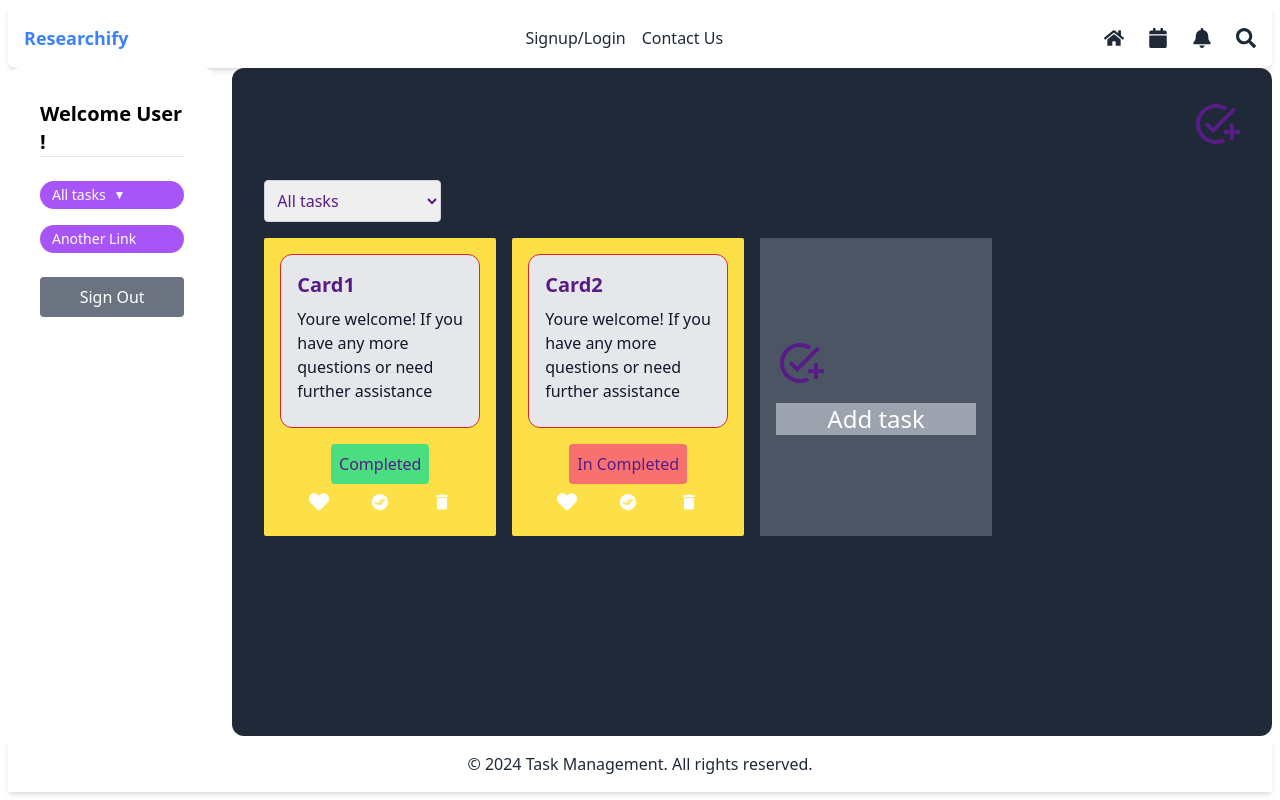
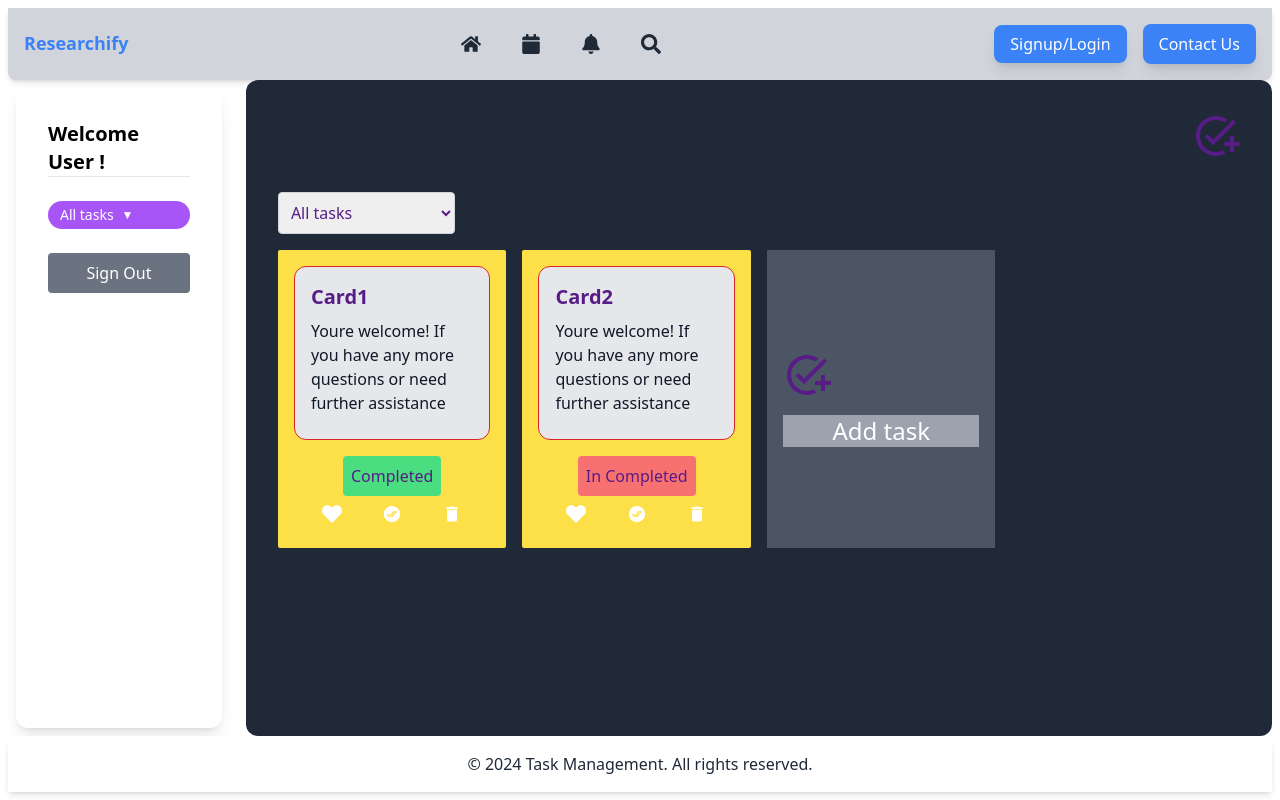
Before and after one commit to Ayushkumarsinghyogesh/Researchify_task_mananger, a React (Create React App) app in the folder frontend/: page / in a window 1280 px wide. Built offline with nearby package versions, Linux system fonts and the light colour scheme.

Commit message:
sidebar customization

```diff
--- a/frontend/src/components/Home/Sidebar.jsx
+++ b/frontend/src/components/Home/Sidebar.jsx
@@ -2,7 +2,7 @@ import React, { useState } from 'react';
 import { Link } from 'react-router-dom';
 
 const Sidebar = () => {
-  const [isOpen, setIsOpen] = useState(false); // State to manage dropdown visibility
+  const [isOpen, setIsOpen] = useState(false);
 
   const data = [
     {
@@ -13,11 +13,6 @@ const Sidebar = () => {
         { title: "Completed Task", link: '/completedTasks' },
         { title: "Incompleted Tasks", link: '/incompleteTasks' },
       ],
-    },
-    // Other main links without dropdowns
-    {
-      title: "Another Link",
-      link: '/anotherLink',
     },
   ];
 
@@ -38,7 +33,7 @@ const Sidebar = () => {
             >
               {item.title}
               {item.dropdown && (
-                <span className='ml-2 text-xs'>{isOpen ? '▲' : '▼'}</span> // Arrow indicator
+                <span className='ml-2 text-xs'>{isOpen ? '▲' : '▼'}</span>
               )}
             </Link>
             {item.dropdown && isOpen && (
--- a/frontend/src/components/Navbar/Navbar.jsx
+++ b/frontend/src/components/Navbar/Navbar.jsx
@@ -4,16 +4,12 @@ import { FaHome, FaCalendar, FaBell, FaSearch } from 'react-icons/fa';
 
 const Navbar = ({ onContactClick }) => {
   return (
-    <nav className='bg-white p-4 flex justify-between items-center shadow-md rounded-b-lg'>
-      <Link to="/" className='text-blue-500 text-lg font-bold'>Researchify</Link>
-      <div>
-        <Link to="/signup" className='text-gray-800 mx-4 hover:text-blue-500'>Signup/Login</Link>
-        <button onClick={onContactClick} className='text-gray-800 hover:text-blue-500'>
-          Contact Us
-        </button>
-      </div>
+    <nav className='bg-gray-300 p-4 flex justify-between items-center shadow-md rounded-b-lg p-2'>
+      <Link to="/" className='text-blue-500 text-lg font-bold animate-bounce'>
+        Researchify
+      </Link>
 
-      <div className='flex space-x-6'>
+      <div className='flex space-x-6 gap-4'>
         <a href="/" className='text-gray-800 hover:text-purple-500 transition-transform duration-300 transform hover:scale-125'>
           <FaHome className='text-xl' />
         </a>
@@ -27,6 +23,19 @@ const Navbar = ({ onContactClick }) => {
           <FaSearch className='text-xl' />
         </a>
       </div>
+
+      <div className='flex items-center'>
+        <div>
+          <Link to="/signup" className='bg-blue-500 text-white px-4 py-2 rounded-lg shadow-lg hover:bg-blue-700 transition-colors duration-300'>
+            Signup/Login
+          </Link>
+        </div>
+        <div>
+          <button onClick={onContactClick} className='ml-4 bg-blue-500 text-white px-4 py-2 rounded-lg shadow-lg hover:bg-blue-700 transition-colors duration-300'>
+            Contact Us
+          </button>
+        </div>
+      </div>
     </nav>
   );
 };
--- a/frontend/src/pages/Home.jsx
+++ b/frontend/src/pages/Home.jsx
@@ -20,7 +20,7 @@ const Home = () => {
     <div className='flex flex-col h-[98vh]'>
       <Navbar onContactClick={handleContactClick} />
       <div className='flex flex-1 gap-4'>
-        <div className='bg-white w-1/6 rounded-xl p-4 flex flex-col justify-between'>
+        <div className='bg-white w-1/6 rounded-xl p-4 flex flex-col justify-between m-2 shadow-lg'>
           <Sidebar />
         </div>
         <div className='bg-gray-800 w-5/6 rounded-xl p-4'>
```
